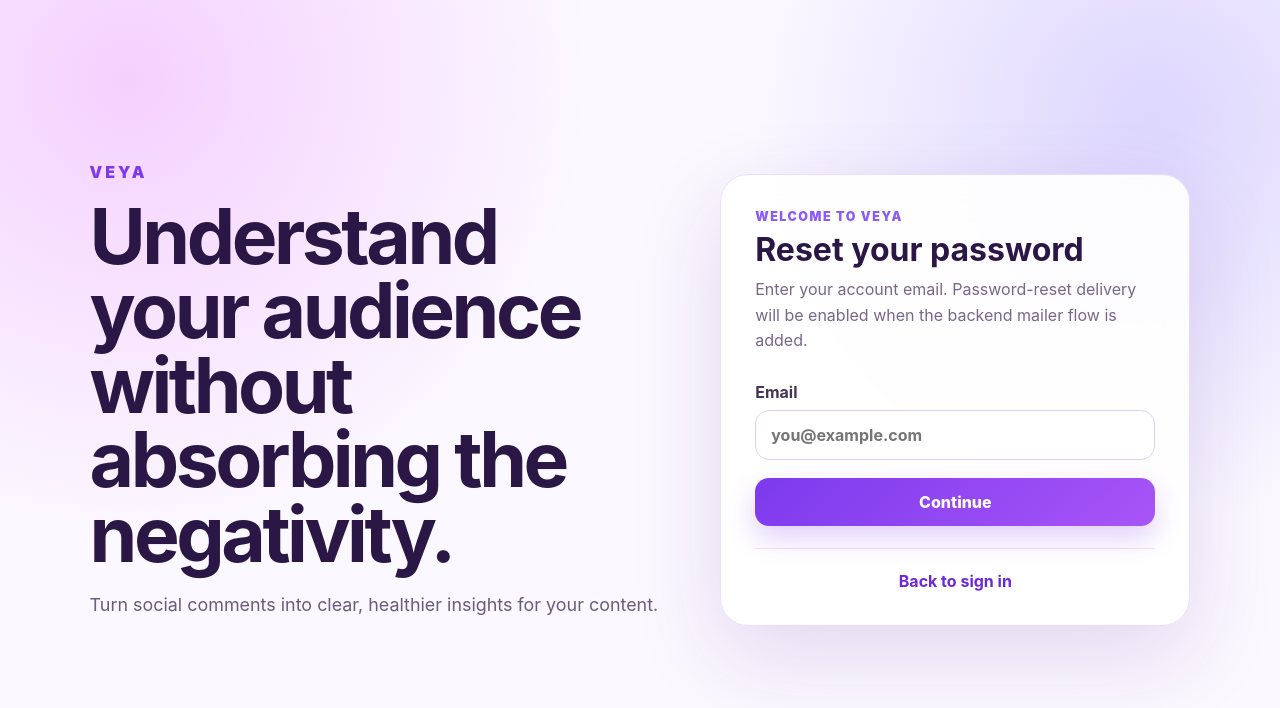
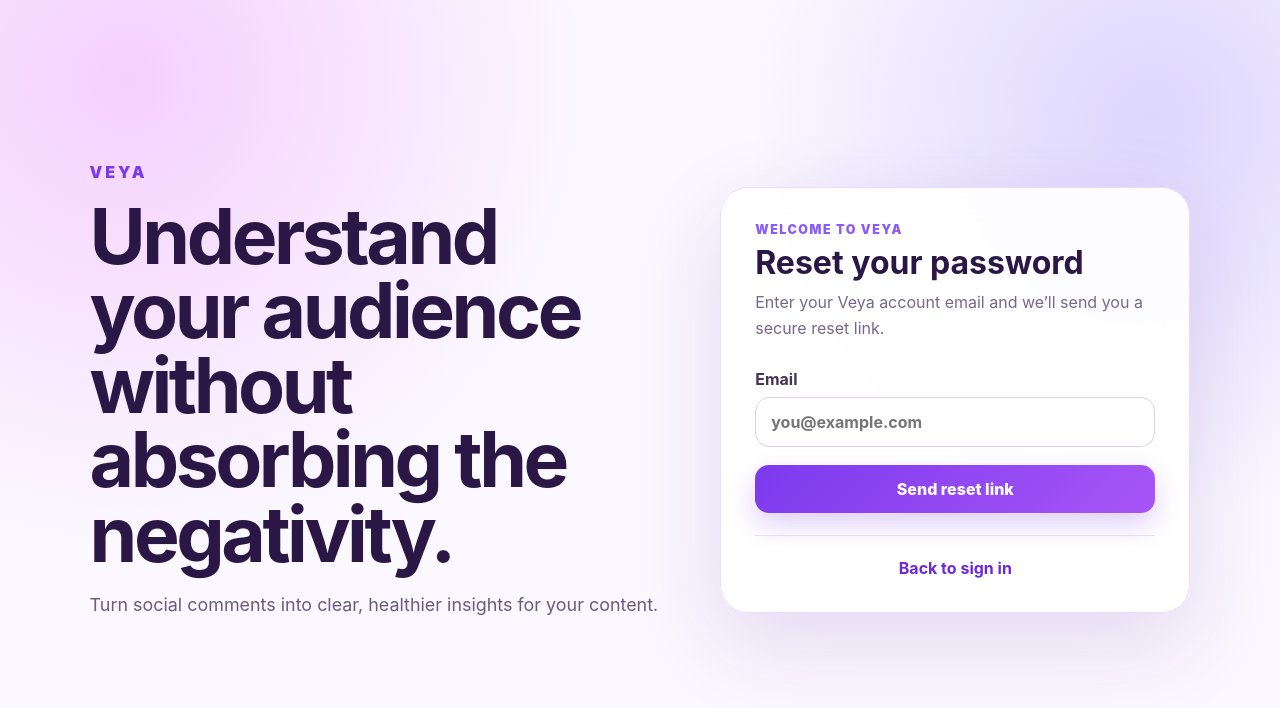
Before and after one commit to summiya/Veya, a React (Vite) app in the folder frontend/: page /forgot-password in a window 1280 px wide. Shown: the top 708 px of the page. Built offline with nearby package versions, Linux system fonts and the light colour scheme.

Commit message:
recovery: connect forgot password screen

```diff
--- a/frontend/src/pages/ForgotPasswordPage.tsx
+++ b/frontend/src/pages/ForgotPasswordPage.tsx
@@ -3,25 +3,44 @@
 
 import { AuthLayout } from "../components/auth/AuthLayout";
 import { FormField } from "../components/auth/FormField";
+import { ApiError } from "../lib/api";
+import { authService } from "../services/auth-service";
 
 export function ForgotPasswordPage() {
   const [email, setEmail] = useState("");
   const [submitted, setSubmitted] = useState(false);
+  const [error, setError] = useState("");
+  const [isSubmitting, setIsSubmitting] = useState(false);
 
-  function handleSubmit(event: FormEvent<HTMLFormElement>) {
+  async function handleSubmit(event: FormEvent<HTMLFormElement>) {
     event.preventDefault();
+    setError("");
 
     if (!email.trim()) {
+      setError("Enter your email address.");
       return;
     }
 
-    setSubmitted(true);
+    setIsSubmitting(true);
+
+    try {
+      await authService.forgotPassword(email.trim());
+      setSubmitted(true);
+    } catch (caught) {
+      setError(
+        caught instanceof ApiError
+          ? caught.message
+          : "We could not process your password reset request.",
+      );
+    } finally {
+      setIsSubmitting(false);
+    }
   }
 
   return (
     <AuthLayout
       title="Reset your password"
-      subtitle="Enter your account email. Password-reset delivery will be enabled when the backend mailer flow is added."
+      subtitle="Enter your Veya account email and we’ll send you a secure reset link."
       footer={<Link to="/login">Back to sign in</Link>}
     >
       <form className="auth-form" onSubmit={handleSubmit}>
@@ -32,6 +51,7 @@
           onChange={(event) => {
             setEmail(event.target.value);
             setSubmitted(false);
+            setError("");
           }}
           placeholder="you@example.com"
           required
@@ -41,14 +61,17 @@
 
         {submitted ? (
           <div className="form-banner">
-            The reset screen is ready. Email delivery is not enabled yet because
-            the backend forgot-password endpoint and mail provider still need to
-            be implemented.
+            If an active Veya account exists for that email, we sent a password
+            reset link. Check your inbox and spam folder.
           </div>
         ) : null}
 
-        <button className="primary-button" type="submit">
-          Continue
+        {error ? (
+          <div className="form-banner form-banner--error">{error}</div>
+        ) : null}
+
+        <button className="primary-button" disabled={isSubmitting} type="submit">
+          {isSubmitting ? "Sending…" : "Send reset link"}
         </button>
       </form>
     </AuthLayout>
```
